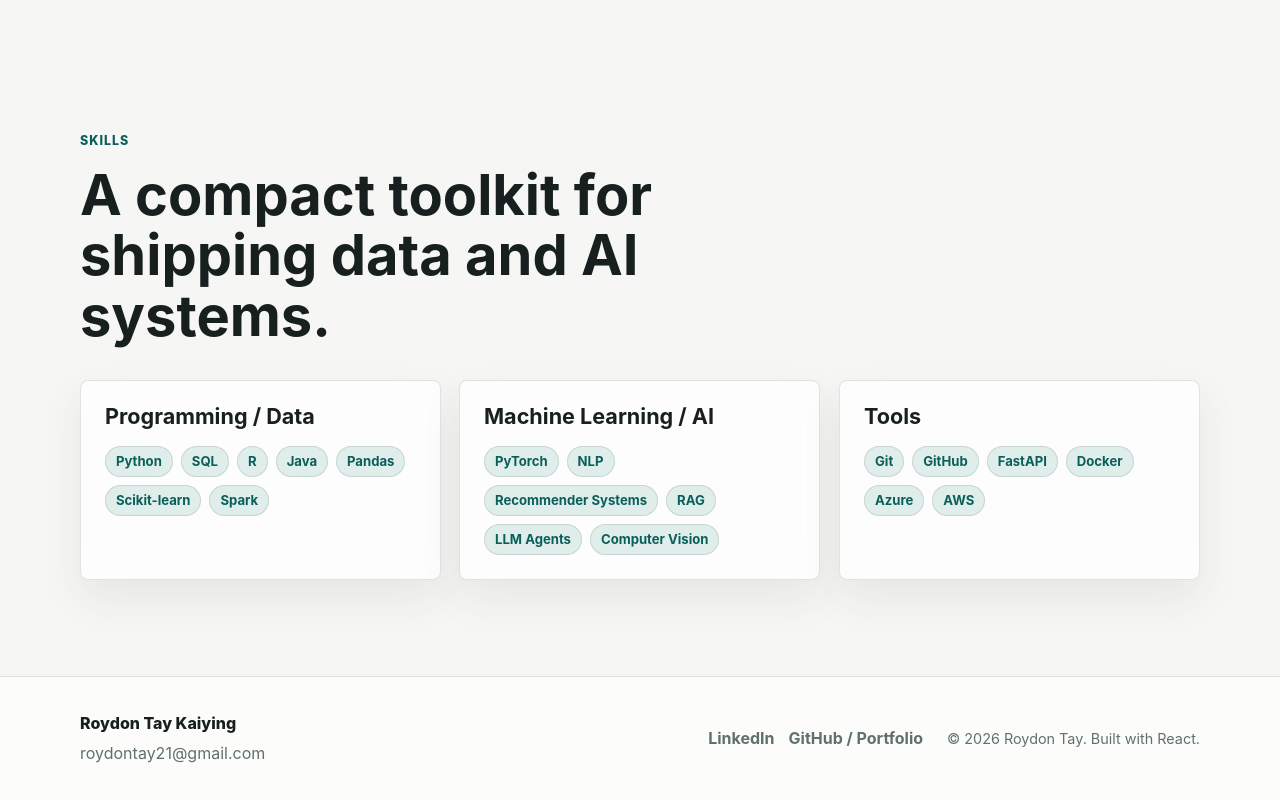
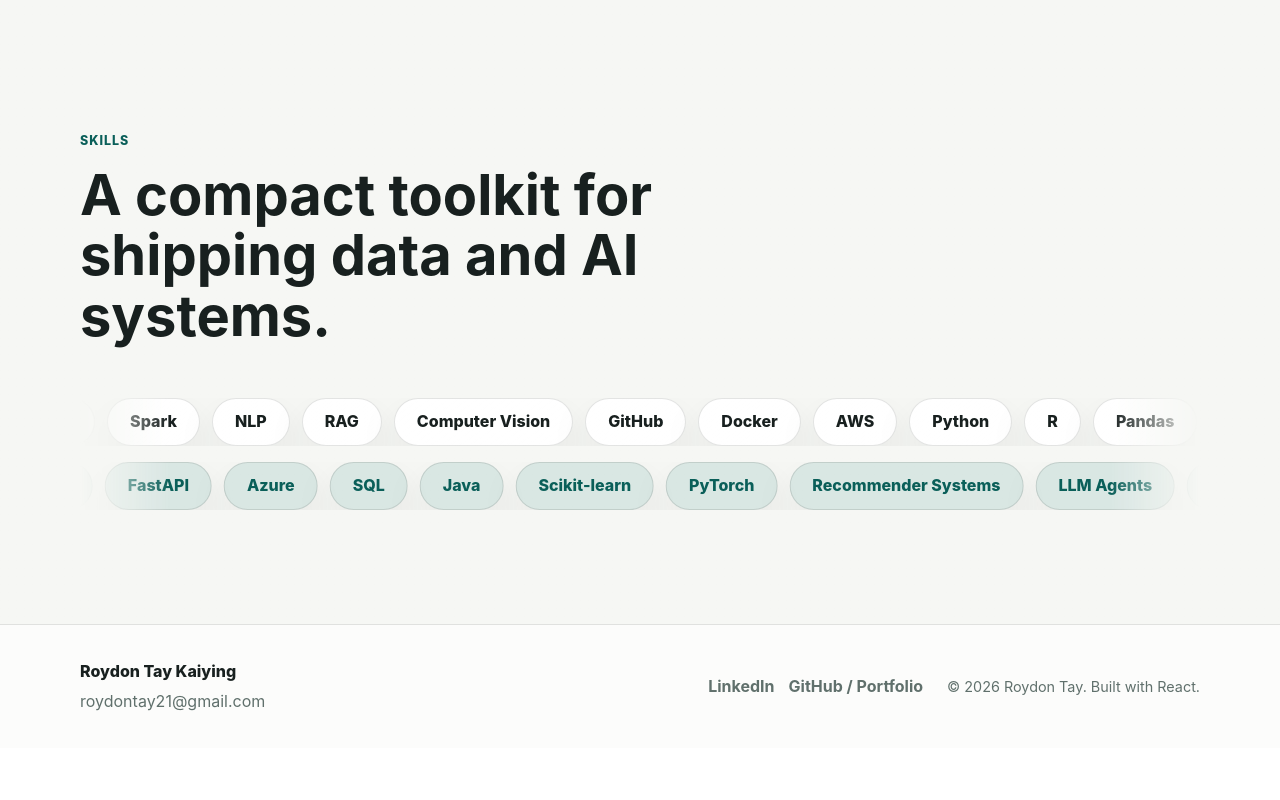
Before and after one commit to RoydonTay/RoydonTay.github.io, a React (Vite) app: page / in a window 1280 px wide. Shown: the part 4036-4836 px from the top of the page. After the commit the page ends 4784 px from the top, so only its background shows below. Built offline with nearby package versions, Linux system fonts and the light colour scheme.

Commit message:
feat: add skills animations

```diff
--- a/src/components/SkillsSection.jsx
+++ b/src/components/SkillsSection.jsx
@@ -1,6 +1,28 @@
 import { skillGroups } from "../content/skills.js";
 import Reveal from "./Reveal.jsx";
 import SectionHeader from "./SectionHeader.jsx";
+
+const skills = skillGroups.flatMap((group) => group.skills);
+const firstRowSkills = skills.filter((_, index) => index % 2 === 0);
+const secondRowSkills = skills.filter((_, index) => index % 2 === 1);
+
+function SkillMarqueeRow({ skills: rowSkills, direction = "left" }) {
+  return (
+    <div className={`skills-marquee__row skills-marquee__row--${direction}`}>
+      <ul className="skills-marquee__track">
+        {[...rowSkills, ...rowSkills].map((skill, index) => (
+          <li
+            className="skill-bubble"
+            key={`${direction}-${skill}-${index}`}
+            aria-hidden={index >= rowSkills.length}
+          >
+            {skill}
+          </li>
+        ))}
+      </ul>
+    </div>
+  );
+}
 
 export default function SkillsSection() {
   return (
@@ -10,18 +32,10 @@ export default function SkillsSection() {
         title="A compact toolkit for shipping data and AI systems."
         id="skills-title"
       />
-      <div className="skills-grid">
-        {skillGroups.map((group, index) => (
-          <Reveal as="article" className="skills-card" key={group.title} delay={index * 90}>
-            <h3>{group.title}</h3>
-            <ul className="tag-list tag-list--skills">
-              {group.skills.map((skill) => (
-                <li key={skill}>{skill}</li>
-              ))}
-            </ul>
-          </Reveal>
-        ))}
-      </div>
+      <Reveal className="skills-marquee" delay={120} aria-label="Roydon's technical skills">
+        <SkillMarqueeRow skills={firstRowSkills} direction="left" />
+        <SkillMarqueeRow skills={secondRowSkills} direction="right" />
+      </Reveal>
     </section>
   );
 }
--- a/src/styles/globals.css
+++ b/src/styles/globals.css
@@ -391,8 +391,7 @@ h3 {
 
 .about-card,
 .experience-card,
-.project-card,
-.skills-card {
+.project-card {
   border: 1px solid var(--border);
   border-radius: var(--radius);
   background: var(--bg-elevated);
@@ -482,15 +481,13 @@ h3 {
   font-weight: 720;
 }
 
-.project-grid,
-.skills-grid {
+.project-grid {
   display: grid;
   grid-template-columns: repeat(3, minmax(0, 1fr));
   gap: 18px;
 }
 
-.project-card,
-.skills-card {
+.project-card {
   display: flex;
   min-height: 100%;
   flex-direction: column;
@@ -511,12 +508,78 @@ h3 {
   font-weight: 760;
 }
 
-.skills-card {
-  justify-content: flex-start;
+.skills-marquee {
+  position: relative;
+  display: grid;
+  gap: 16px;
+  overflow: hidden;
+  padding: 18px 0;
+  mask-image: linear-gradient(90deg, transparent, black 8%, black 92%, transparent);
 }
 
-.tag-list--skills {
-  margin-top: 18px;
+.skills-marquee__row {
+  overflow: hidden;
+}
+
+.skills-marquee__track {
+  display: flex;
+  width: max-content;
+  gap: 12px;
+  padding: 0;
+  margin: 0;
+  list-style: none;
+  animation: skill-marquee-left 26s linear infinite;
+}
+
+.skills-marquee__row--right .skills-marquee__track {
+  animation-name: skill-marquee-right;
+  animation-duration: 30s;
+}
+
+.skills-marquee:hover .skills-marquee__track {
+  animation-play-state: paused;
+}
+
+.skill-bubble {
+  display: inline-flex;
+  min-height: 48px;
+  align-items: center;
+  justify-content: center;
+  border: 1px solid var(--border);
+  border-radius: 999px;
+  padding: 0 22px;
+  background:
+    linear-gradient(145deg, color-mix(in srgb, var(--bg-solid) 86%, transparent), var(--bg-elevated)),
+    var(--bg-solid);
+  box-shadow: var(--card-shadow);
+  color: var(--text);
+  font-weight: 760;
+  white-space: nowrap;
+}
+
+.skills-marquee__row:nth-child(2) .skill-bubble {
+  background: var(--accent-soft);
+  color: var(--accent-strong);
+}
+
+@keyframes skill-marquee-left {
+  from {
+    transform: translateX(0);
+  }
+
+  to {
+    transform: translateX(calc(-50% - 6px));
+  }
+}
+
+@keyframes skill-marquee-right {
+  from {
+    transform: translateX(calc(-50% - 6px));
+  }
+
+  to {
+    transform: translateX(0);
+  }
 }
 
 .site-footer {
@@ -588,8 +651,7 @@ h3 {
     order: 1;
   }
 
-  .project-grid,
-  .skills-grid {
+  .project-grid {
     grid-template-columns: 1fr;
   }
 
@@ -652,9 +714,14 @@ h3 {
     border-radius: 14px;
   }
 
-  .project-card,
-  .skills-card {
+  .project-card {
     padding: 22px;
+  }
+
+  .skill-bubble {
+    min-height: 44px;
+    padding: 0 17px;
+    font-size: 0.94rem;
   }
 }
 
@@ -672,4 +739,23 @@ h3 {
     opacity: 1;
     transform: none;
   }
+
+  .skills-marquee {
+    overflow: visible;
+    mask-image: none;
+  }
+
+  .skills-marquee__row {
+    overflow: visible;
+  }
+
+  .skills-marquee__track {
+    flex-wrap: wrap;
+    width: auto;
+    animation: none;
+  }
+
+  .skills-marquee__track .skill-bubble[aria-hidden="true"] {
+    display: none;
+  }
 }
```
